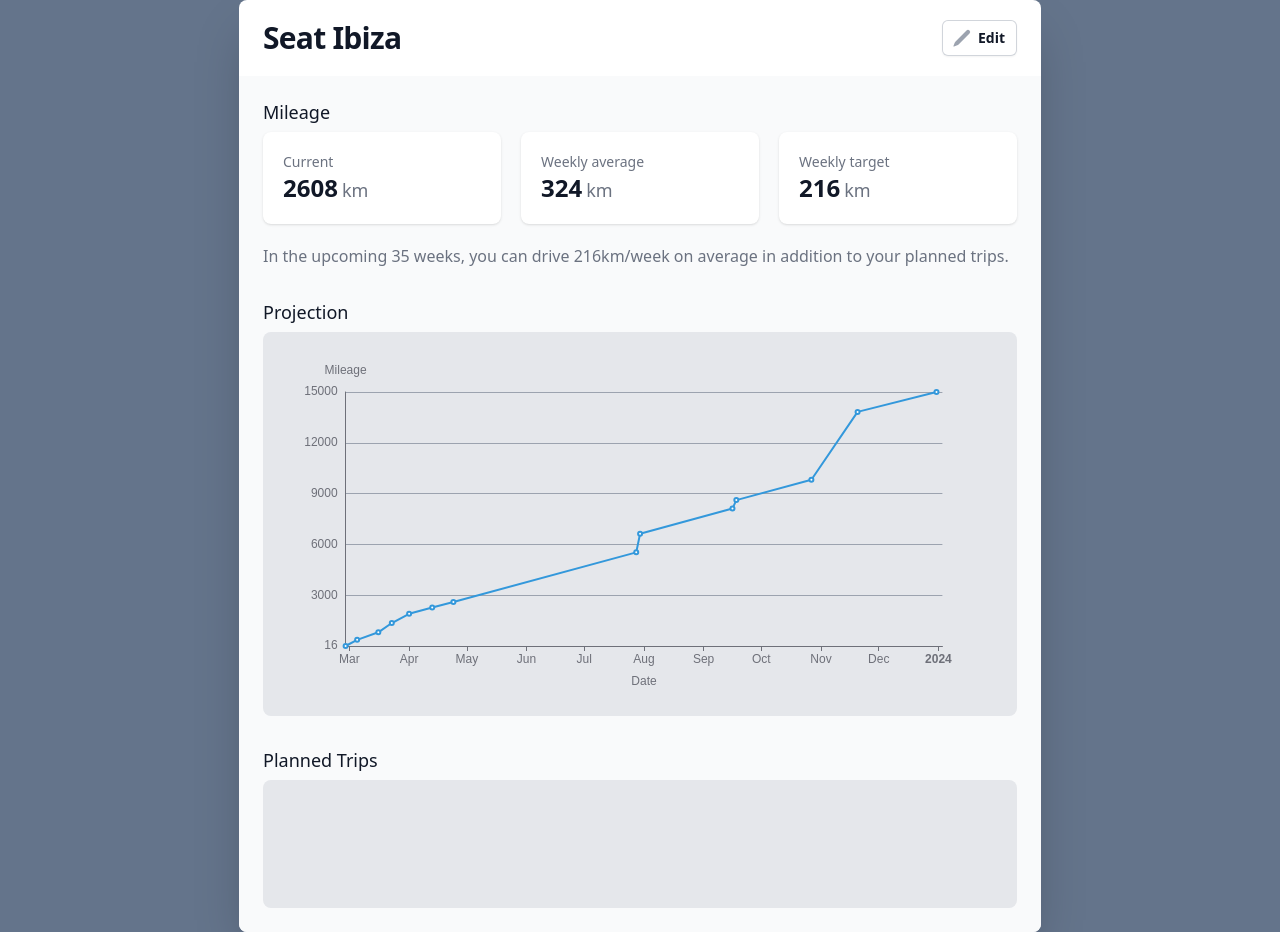
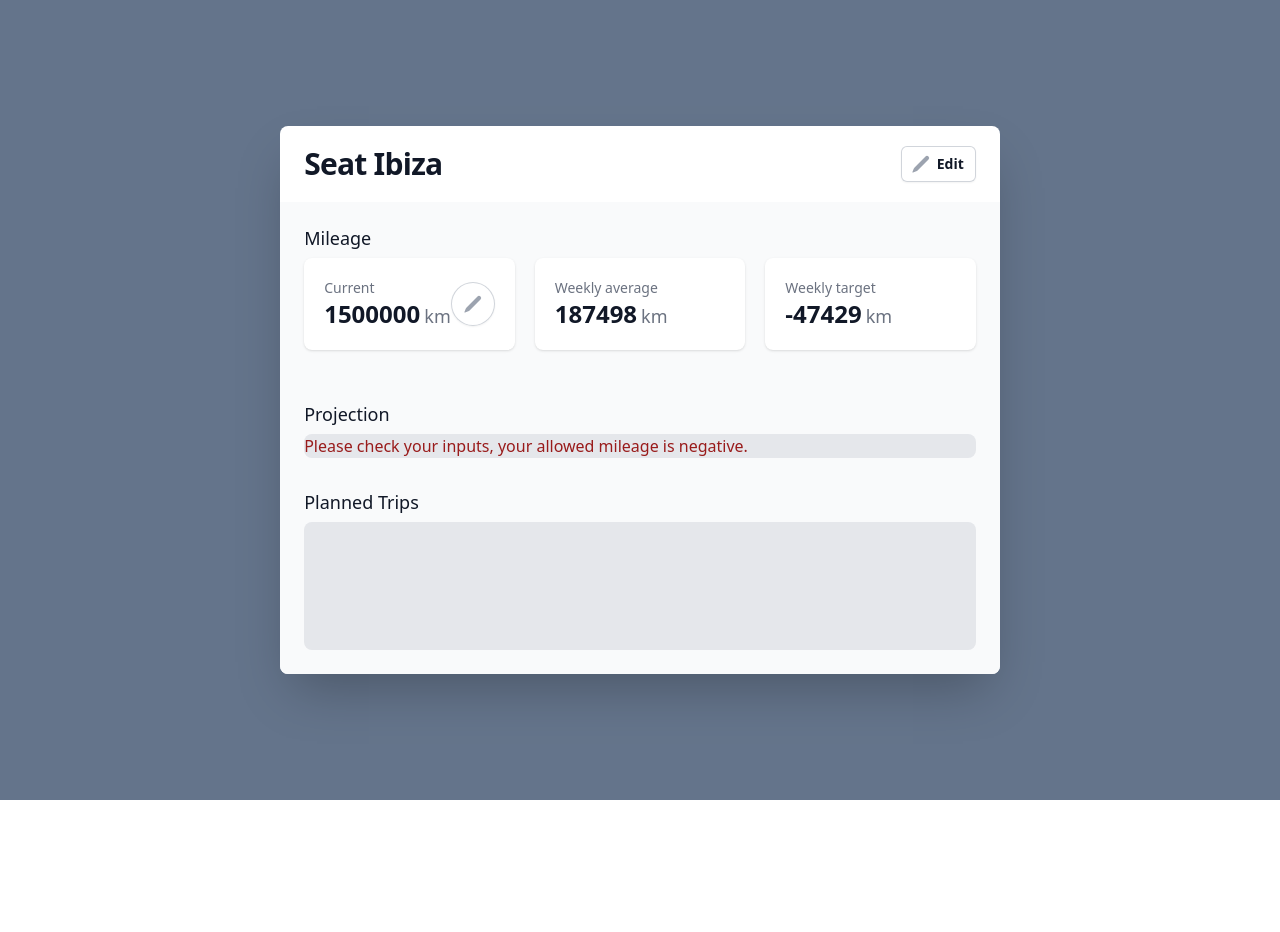
Before and after one commit to dhegedues/plan-my-miles, a React (Vite) app: page / in a window 1280 px wide. After the commit the page ends 800 px from the top, so only its background shows below. Built offline with nearby package versions, Linux system fonts and the light colour scheme; a web font is replaced by a local one.

Commit message:
Implement current mileage edits & fix calculations

```diff
--- a/src/components/DashboardComponents/DashboardContent.jsx
+++ b/src/components/DashboardComponents/DashboardContent.jsx
@@ -8,7 +8,7 @@
   const [mileageUnit, setMileageUnit] = useState('km');
   const [minMileage, setMinMileage] = useState(16);
   const [maxMileage, setMaxMileage] = useState(15000);
-  const [currentMileage, setCurrentMileage] = useState(2608);
+  const [currentMileage, setCurrentMileage] = useState(1500000);
   const [currentDate, setCurrentDate] = useState("2023-04-24");
   const [minDate, setMinDate] = useState("2023-02-27");
   const [maxDate, setMaxDate] = useState("2023-12-31");
@@ -72,6 +72,19 @@
   }
 
   useEffect(() => {
+    setMileageHistory([
+      [minDate, minMileage],
+      ["2023-03-05", 378],
+      ["2023-03-16", 824],
+      ["2023-03-23", 1371],
+      ["2023-04-01", 1918],
+      ["2023-04-13", 2287],
+      [currentDate, currentMileage],
+      [maxDate, maxMileage]
+    ]);
+  }, [currentMileage]);
+
+  useEffect(() => {
     setTripsMileage(sumTripsMileages());
     setTripsDays(sumTripsDays());
   }, [trips]);
@@ -89,10 +102,14 @@
     setAllowedMileagePerDay(availableMileage / availableDays);
   }, [availableMileage, availableDays]);
 
+  useEffect(() => {
+    setWeeklyAverage(calcWeeklyAverage());
+  }, [currentMileage, minMileage, minDate, currentDate])
+
   return (
     <div className="bg-gray-50 px-4 py-5 sm:p-6 flex flex-col gap-8">
-      <MileageStats currentMileage={currentMileage} weeklyAverage={weeklyAverage} allowedMileagePerDay={allowedMileagePerDay} remainingWeeks={remainingWeeks} mileageUnit={mileageUnit} />
-      <Projection mileageHistory={mileageHistory} trips={trips} allowedMileagePerDay={allowedMileagePerDay}/>
+      <MileageStats currentMileage={currentMileage} setCurrentMileage={setCurrentMileage} weeklyAverage={weeklyAverage} allowedMileagePerDay={allowedMileagePerDay} remainingWeeks={remainingWeeks} mileageUnit={mileageUnit} />
+      <Projection mileageHistory={mileageHistory} trips={trips} allowedMileagePerDay={allowedMileagePerDay} />
       <Trips />
     </div>
   )
--- a/src/components/DashboardComponents/MileageStats.jsx
+++ b/src/components/DashboardComponents/MileageStats.jsx
@@ -1,13 +1,14 @@
 import { useEffect, useState } from "react";
+import StatsCard from "./StatsCard";
 
-function MileageStats({mileageUnit, currentMileage, weeklyAverage, allowedMileagePerDay, remainingWeeks}) {
+function MileageStats({mileageUnit, currentMileage, setCurrentMileage, weeklyAverage, allowedMileagePerDay, remainingWeeks}) {
   const [weeklyTarget, setWeeklyTarget] = useState(allowedMileagePerDay*7);
 
   const cards = [
-    { name: 'Current', amount: currentMileage, essential: true },
-    { name: 'Weekly average', amount: Math.floor(weeklyAverage), essential: false },
-    { name: 'Weekly target', amount: Math.floor(weeklyTarget), essential: true },
-  ]
+    { name: 'Current', amount: currentMileage, editAction: setCurrentMileage },
+    { name: 'Weekly average', amount: Math.floor(weeklyAverage)},
+    { name: 'Weekly target', amount: Math.floor(weeklyTarget)},
+  ];
 
   useEffect(() => {
     setWeeklyTarget(allowedMileagePerDay*7);
@@ -18,23 +19,14 @@
       <h2 className="text-lg font-medium leading-6 text-gray-900">Mileage</h2>
       <div className="mt-2 grid grid-cols-1 xs:grid-cols-2 sm:grid-cols-3 gap-3 xs:gap-4 sm:gap-5">
         {cards.map((card) => (
-          <div key={card.name} className={`${card.essential ? '' : 'max-sm:hidden'} overflow-hidden rounded-lg bg-white shadow`}>
-            <div className="p-3 xs:p-4 sm:p-5 flex items-center">
-              <div className="flex-1">
-                <dl>
-                  <dt className="truncate text-sm font-medium text-gray-500">{card.name}</dt>
-                  <dd>
-                    <span className="font-semibold text-xl sm:text-2xl text-gray-900">{card.amount}</span>
-                    <span className="ml-1 font-light text-gray-500 text-lg">{mileageUnit}</span>
-                  </dd>
-                </dl>
-              </div>
-            </div>
-          </div>
+          <StatsCard key={card.name} cardData={card} mileageUnit={mileageUnit}/>
         ))}
       </div>
       <div className="mt-5 text-gray-500">
-          In the upcoming {Math.floor(remainingWeeks)} weeks, you can drive {Math.floor(weeklyTarget)+mileageUnit}/week on average in addition to your planned trips.
+        {allowedMileagePerDay > 0
+          ? `In the upcoming ${Math.floor(remainingWeeks)} weeks, you can drive ${Math.floor(weeklyTarget)+mileageUnit}/week on average in addition to your planned trips.`
+          : ''
+        }
       </div>
     </div>
   )
--- a/src/components/DashboardComponents/Projection.jsx
+++ b/src/components/DashboardComponents/Projection.jsx
@@ -31,14 +31,17 @@
 
   useEffect(() => {
     setCombinedHistory(combineHistories());
-  }, [mileageHistory, trips]);
+  }, [mileageHistory, trips, allowedMileagePerDay]);
 
 
   return (
     <div>
       <h2 className="text-lg font-medium leading-6 text-gray-900">Projection</h2>
       <div className="mt-2 overflow-hidden rounded-lg bg-gray-200">
-        <Chart combinedHistory={combinedHistory} />
+        {allowedMileagePerDay > 0
+          ? <Chart combinedHistory={combinedHistory} />
+          : <span className="text-red-800">Please check your inputs, your allowed mileage is negative.</span>
+        }
       </div>
     </div>
   )
--- /dev/null
+++ b/src/components/DashboardComponents/StatsCard.jsx
@@ -0,0 +1,94 @@
+import { useState, useRef, useEffect } from 'react';
+import { PencilIcon, CheckIcon } from '@heroicons/react/20/solid';
+
+function StatsCard({cardData, mileageUnit}) {
+
+  const staticInfo = () => {
+    return (
+      <dl>
+        <dt className="text-sm font-medium text-gray-500">{cardData.name}</dt>
+        <dd>
+          <span className="font-semibold text-xl sm:text-2xl text-gray-900">{cardData.amount}</span>
+          <span className="ml-1 font-light text-gray-500 text-lg">{mileageUnit}</span>
+        </dd>
+      </dl>
+    )
+  }
+
+  const editableInfo = () => {
+    return (
+      <div className="">
+        <label htmlFor={cardData.name} className="block text-sm font-medium text-gray-500 m-0 p-0">{cardData.name}</label>
+        <div className="grid">
+          <input
+            type="number"
+            name={cardData.name}
+            id={cardData.name}
+            value={cardData.amount !== 0 ? cardData.amount : ""}
+            onChange={handleInputChange}
+            onKeyDown={handleKeyDown}
+            autoFocus={currentlyEditing}
+            className="w-5/6 text-gray-900 font-semibold text-xl sm:text-2xl p-0 border-none focus:ring-0 focus:border-b-2 focus:border-b-red-600"/>
+        </div>
+      </div>
+    )
+  }
+
+  const [currentlyEditing, setCurrentlyEditing] = useState(false);
+
+  const handleInputChange = (event) => {
+    cardData.editAction(Number(event.target.value));
+  }
+
+  const handleKeyDown = (event) => {
+    if (event.key === 'Enter' || event.key === 'Escape') {
+      toggleEditing();
+    }
+  }
+
+  const toggleEditing = () => {
+    setCurrentlyEditing(!currentlyEditing);
+  }
+
+  useEffect(() => {
+    const stopEditingOnFocusout = () => {
+      setCurrentlyEditing(false);
+    }
+
+    if (currentlyEditing) {
+      document.addEventListener('focusout', stopEditingOnFocusout);
+    }
+
+    return () => {
+      document.removeEventListener('focusout', stopEditingOnFocusout);
+    }
+  }, [currentlyEditing])
+
+  return (
+    <div
+      key={cardData.name}
+      className={`overflow-hidden rounded-lg bg-white shadow ${currentlyEditing && 'ring-2 ring-inset ring-indigo-600'}`}
+    >
+      <div className="p-3 xs:p-4 sm:p-5 flex items-center justify-between">
+        {currentlyEditing
+          ? editableInfo()
+          : staticInfo()
+        }
+        {cardData.editAction &&
+          <button
+            type="button"
+            className="inline-flex items-center rounded-full bg-white p-3 shadow-sm ring-1 ring-inset ring-gray-300 hover:bg-gray-50 "
+            onClick={toggleEditing}
+          >
+          {currentlyEditing
+            ? <CheckIcon className="h-5 w-5 text-gray-400" aria-hidden="true" />
+            : <PencilIcon className="h-5 w-5 text-gray-400" aria-hidden="true" />
+          }
+          </button>
+        }
+      </div>
+    </div>
+  )
+}
+
+export default StatsCard
```
